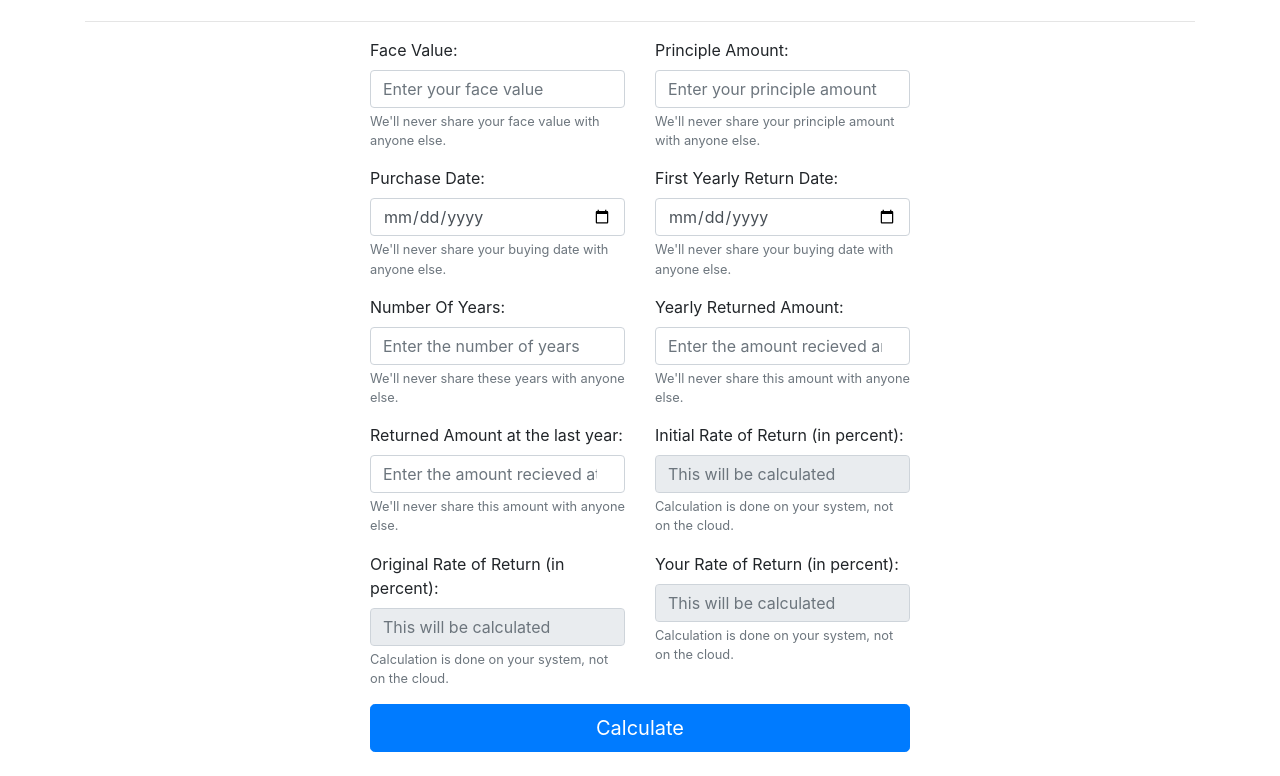
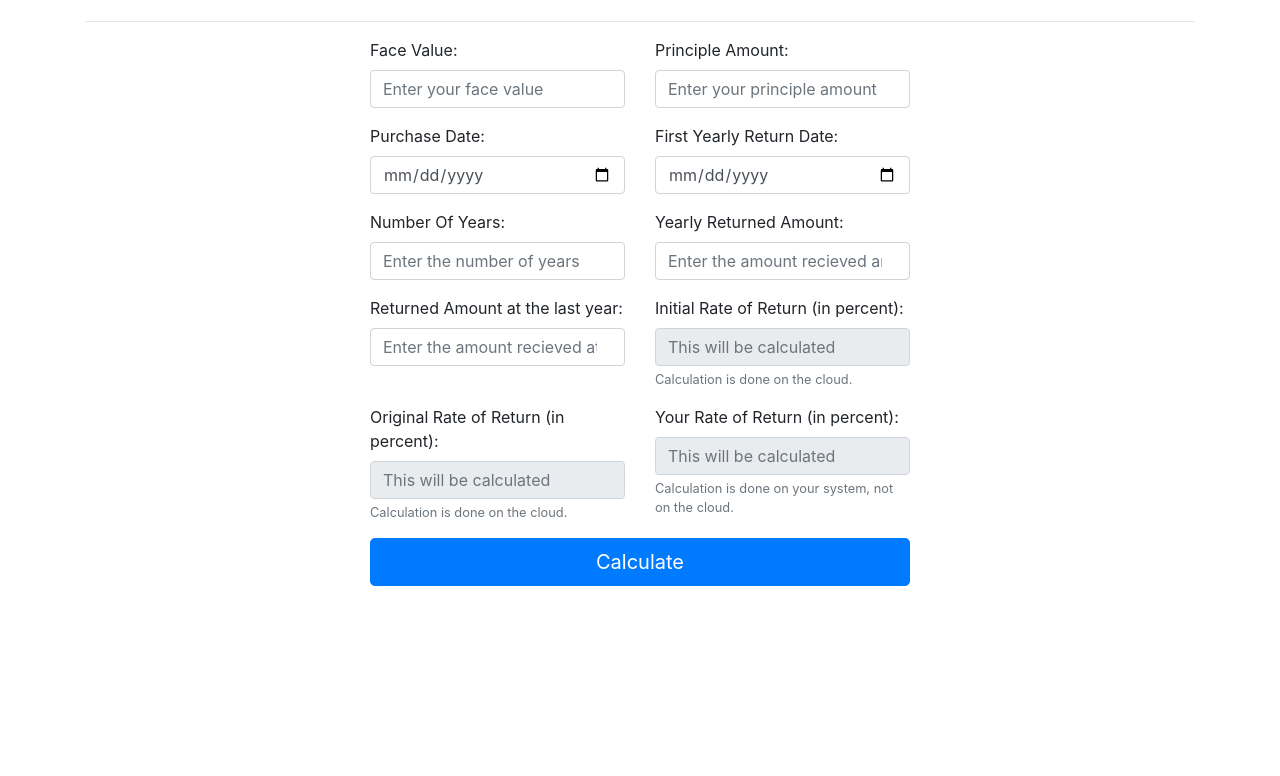
Before and after one commit to Mr-Kumar-Abhishek/scaling-dollop, a plain HTML site: page index.html in a window 1280 px wide. Shown: the part 84-860 px from the top of the page. After the commit the page ends 800 px from the top, so only its background shows below. Drawn offline with Linux system fonts and the light colour scheme.

Commit message:
modify help text

```diff
--- a/index.html
+++ b/index.html
@@ -44,14 +44,12 @@
 						<div class="form-group">
 							<label for="principle">Face Value:</label>
 							<input type="number" class="form-control" id="face" aria-describedby="faceHelp" placeholder="Enter your face value">
-							<small id="principleHelp" class="form-text text-muted">We'll never share your face value with anyone else.</small>
 						</div>
 					</div>
 					<div class="col-md">
 						<div class="form-group">
 							<label for="principle">Principle Amount:</label>
 							<input type="number" class="form-control" id="principle" aria-describedby="principleHelp" placeholder="Enter your principle amount">
-							<small id="principleHelp" class="form-text text-muted">We'll never share your principle amount with anyone else.</small>
 						</div>
 					</div>
 				</div>
@@ -60,14 +58,12 @@
 						<div class="form-group">
 							<label for="buyingDate">Purchase Date:</label>
 							<input type="date" class="form-control" id="buyingDate" aria-describedby="buyingDateHelp" placeholder="Enter the date">
-							<small id="buyingDateHelp" class="form-text text-muted">We'll never share your buying date with anyone else.</small>
 						</div>
 					</div>
 					<div class="col-md">
 						<div class="form-group">
 							<label for="buyingDate">First Yearly Return Date:</label>
 							<input type="date" class="form-control" id="buyingDate" aria-describedby="buyingDateHelp" placeholder="Enter the date">
-							<small id="buyingDateHelp" class="form-text text-muted">We'll never share your buying date with anyone else.</small>
 						</div>
 					</div>
                 </div>
@@ -76,14 +72,12 @@
 						<div class="form-group">
 							<label for="noYears">Number Of Years:</label>
 							<input type="number" class="form-control" id="noYears" aria-describedby="noYearsHelp" placeholder="Enter the number of years">
-							<small id="noYearsHelp" class="form-text text-muted">We'll never share these years with anyone else.</small>
 						</div>
 					</div>
 					<div class="col-md">
 						<div class="form-group">
 							<label for="interestYear">Yearly Returned Amount:</label>
 							<input type="number" class="form-control" id="interestYear" aria-describedby="interestYearHelp" placeholder="Enter the amount recieved annually">
-							<small id="interestYearHelp" class="form-text text-muted">We'll never share this amount with anyone else.</small>
 						</div>
 					</div>
                 </div>
@@ -92,14 +86,13 @@
 						<div class="form-group">
 							<label for="endAmount">Returned Amount at the last year:</label>
 							<input type="number" class="form-control" id="endAmount" aria-describedby="endAmountHelp" placeholder="Enter the amount recieved at the end">
-							<small id="endAmountHelp" class="form-text text-muted">We'll never share this amount with anyone else.</small>
 						</div>
 					</div>
 					<div class="col-md">
 						<div class="form-group">
 							<label for="rate">Initial Rate of Return (in percent):</label>
 							<input type="number" class="form-control" id="Init_rate" aria-describedby="Init_rateHelp" placeholder="This will be calculated" disabled="disabled">
-							<small id="Init_rateHelp" class="form-text text-muted">Calculation is done on your system, not on the cloud.</small>
+							<small id="Init_rateHelp" class="form-text text-muted">Calculation is done on the cloud.</small>
 						</div>
 					</div>
 		</div>
@@ -108,7 +101,7 @@
 						<div class="form-group">
 							<label for="rate">Original Rate of Return (in percent):</label>
 							<input type="number" class="form-control" id="ori_rate" aria-describedby="ori_rateHelp" placeholder="This will be calculated" disabled="disabled">
-							<small id="ori_rateHelp" class="form-text text-muted">Calculation is done on your system, not on the cloud.</small>
+							<small id="ori_rateHelp" class="form-text text-muted">Calculation is done on the cloud.</small>
 						</div>
 					</div>
 
```
